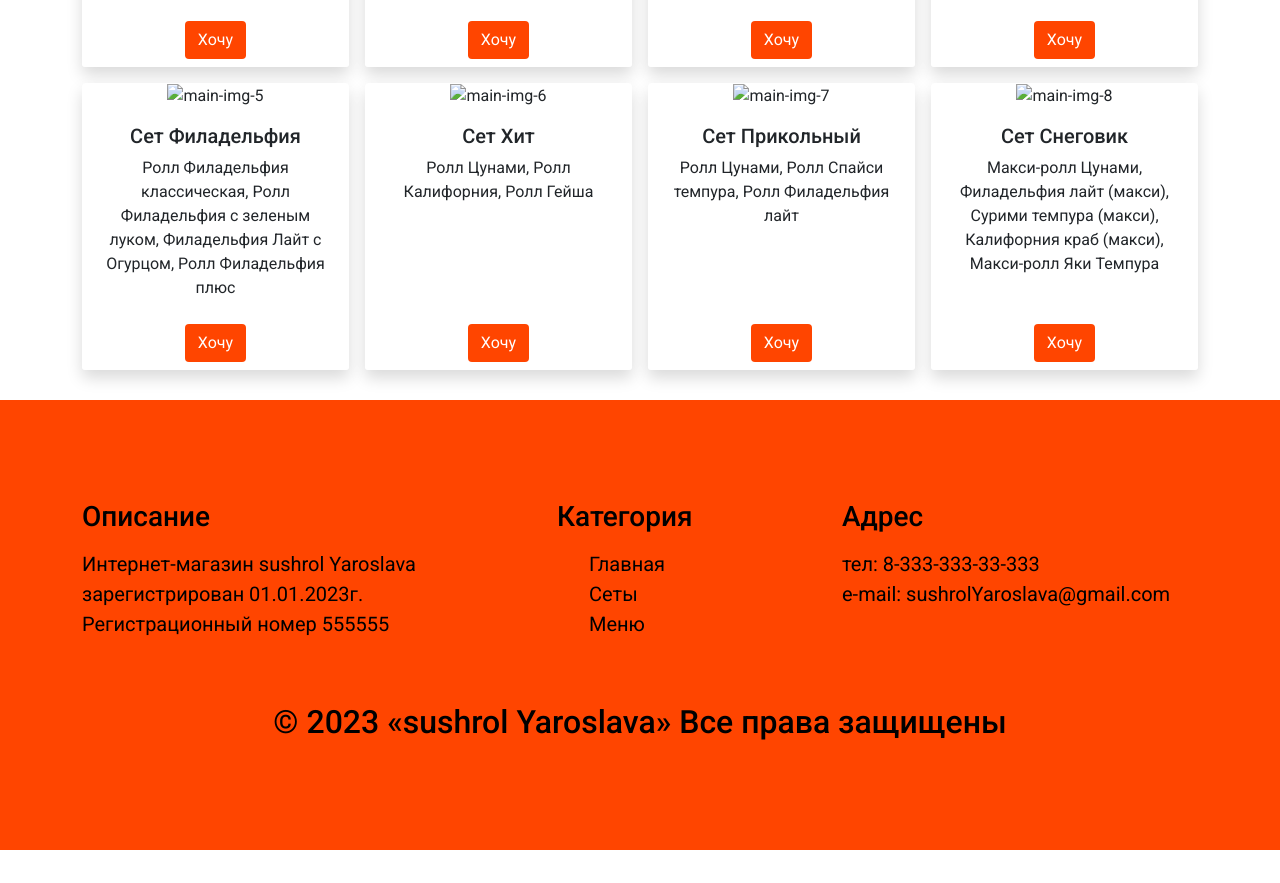
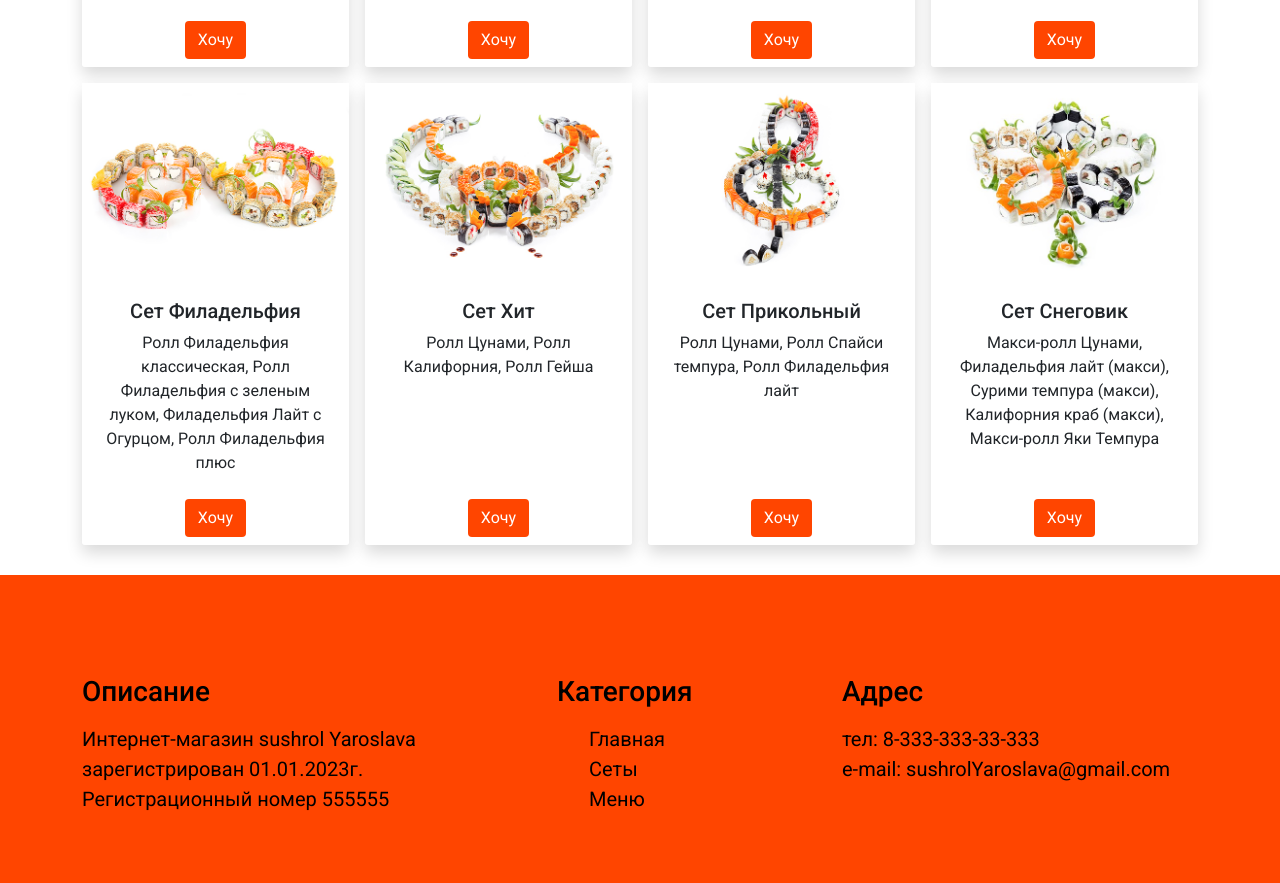
Before and after one commit to romantut1988/sushrol-Yaroslava, a plain HTML site: page index.html in a window 1280 px wide. Shown: the part 1977-2860 px from the top of the page. Before the commit the page ends 2827 px from the top, so only its background shows below. Drawn offline with nearby package versions, Linux system fonts and the light colour scheme; the site is published under a folder, as on GitHub Pages, so addresses that start at the root find nothing.

Commit message:
production project

```diff
--- a/index.html
+++ b/index.html
@@ -195,7 +195,7 @@
                 <div class="col-md-3">
                     <div class="card h-100 shadow text-center">
                         <div class="effect">
-                            <img src="/images/main-img-5.jpg" alt="main-img-5">
+                            <img src="images/main-img-5.jpg" alt="main-img-5">
                         </div>
                         <div class="card-body">
                             <h5 class="card-title">Сет Филадельфия</h5>
@@ -211,7 +211,7 @@
                 <div class="col-md-3">
                     <div class="card h-100 shadow text-center">
                         <div class="effect">
-                            <img src="/images/main-img-6.jpg" alt="main-img-6">
+                            <img src="images/main-img-6.jpg" alt="main-img-6">
                         </div>
                         <div class="card-body">
                             <h5 class="card-title">Сет Хит</h5>
@@ -227,7 +227,7 @@
                 <div class="col-md-3">
                     <div class="card h-100 shadow text-center">
                         <div class="effect">
-                            <img src="/images/main-img-7.jpg" alt="main-img-7">
+                            <img src="images/main-img-7.jpg" alt="main-img-7">
                         </div>
                         <div class="card-body">
                             <h5 class="card-title">Сет Прикольный</h5>
@@ -243,7 +243,7 @@
                 <div class="col-md-3">
                     <div class="card h-100 shadow text-center">
                         <div class="effect">
-                            <img src="/images/main-img-8.jpg" alt="main-img-8">
+                            <img src="images/main-img-8.jpg" alt="main-img-8">
                         </div>
                         <div class="card-body">
                             <h5 class="card-title">Сет Снеговик</h5>
```
